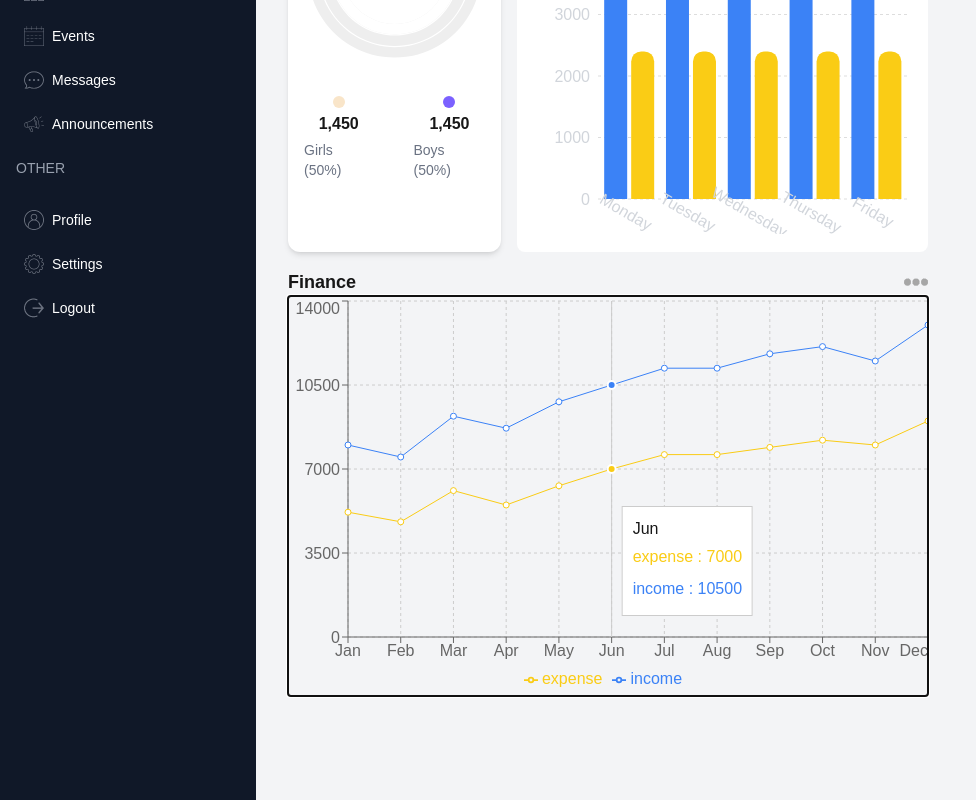
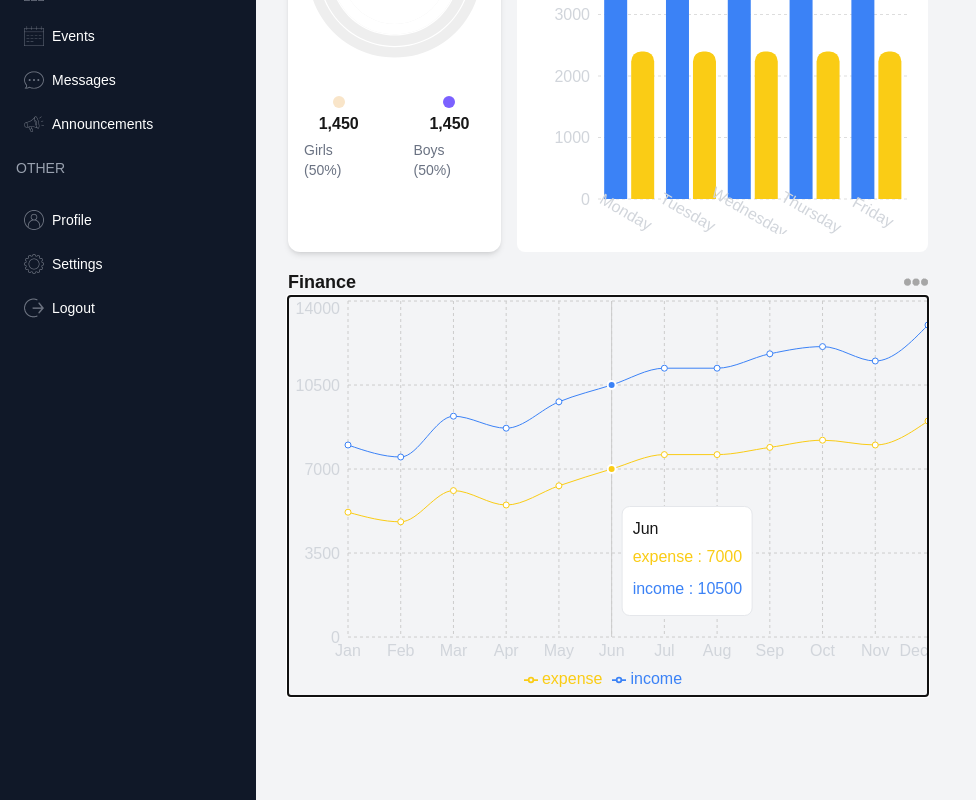
Before and after one commit to rumachoudhury/school-management-dashboard, a Next.js app: page /admin in a window 1280 px wide. Both pictures are taken after a click on the element 608 px from the left and 1100 px from the top of the page. Shown: the part 604-1404 px from the top of the page, without its empty margins (0-976 px from the left). Built offline with nearby package versions, Linux system fonts and the light colour scheme.

Commit message:
Refine FinanceChart layout and XAxis styling

```diff
--- a/src/components/FinanceChart.tsx
+++ b/src/components/FinanceChart.tsx
@@ -86,13 +86,29 @@ const FinanceChart = () => {
           margin={{ top: 5, right: 0, left: 0, bottom: 5 }}
         >
           <CartesianGrid strokeDasharray="3 3" />
-          <XAxis dataKey="name" />
-          <YAxis />
-          <Tooltip />
+          {/* <XAxis dataKey="name" /> */}
+          <XAxis
+            dataKey="name"
+            axisLine={false}
+            tick={{ fill: "#d1d5db" }}
+            tickLine={false}
+          />
+          <YAxis axisLine={false} tick={{ fill: "#d1d5db" }} tickLine={false} />
+          {/* <Tooltip /> */}
+          <Tooltip
+            contentStyle={{
+              backgroundColor: "#fff",
+              border: "1px solid #e5e7eb",
+              borderRadius: "8px",
+            }}
+          />
           <Legend />
 
-          <Line dataKey="income" stroke="#3B82F6" />
-          <Line dataKey="expense" stroke="#FACC15" />
+          {/* <Line dataKey="income" stroke="#3B82F6" />
+          <Line dataKey="expense" stroke="#FACC15" /> */}
+
+          <Line type="monotone" dataKey="income" stroke="#3B82F6" />
+          <Line type="monotone" dataKey="expense" stroke="#FACC15" />
         </LineChart>
       </ResponsiveContainer>
     </div>
```
